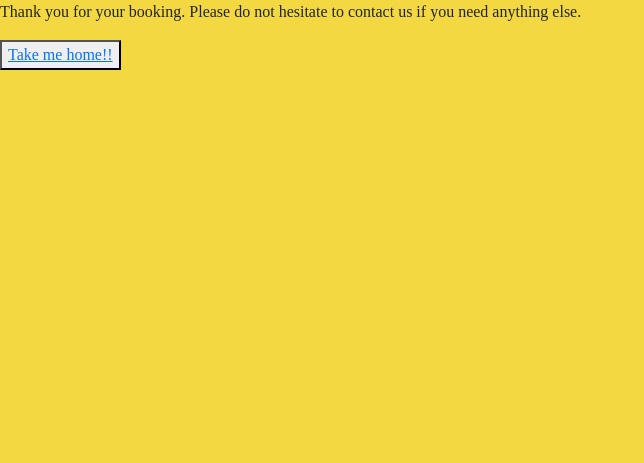
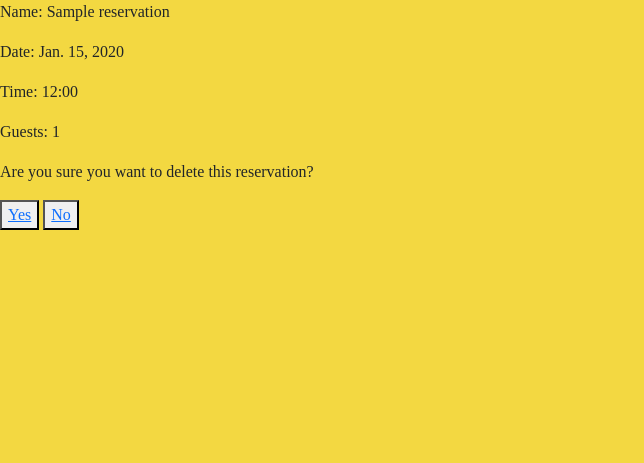
Before and after one commit to ewradcliffe/restaurant-booking-system, a Django app: page /delete/1/ in a window 1280 px wide. Shown: the part 112-575 px from the top of the page, without its empty margins (0-644 px from the left). Run offline with Django 5.2, Linux system fonts and the light colour scheme; a user stored in the database is signed in; tables that the repository leaves empty hold one stand-in row (values such as "Sample post"); data that the repository does not hold is empty; some libraries are stand-ins or nearby versions; some web fonts are replaced.

Commit message:
Add view to confirm user wants to delete reservation.

```diff
--- /dev/null
+++ b/reservations/templates/reservations/delete_reservation.html
@@ -0,0 +1,16 @@
+{% extends "base.html" %}
+{% block content %}
+
+{% if user.is_authenticated %}
+
+<p>Name: {{reservation.reservation_name}}</p>
+<p>Date: {{reservation.reservation_date}}</p>
+<p>Time: {{reservation.reservation_time}}</p>
+<p>Guests: {{reservation.number_of_guests}}</p>
+
+<p>Are you sure you want to delete this reservation?</p>
+<button><a href="../confirmdelete/{{reservation.id}}">Yes</a></button>
+<button><a href="{% url 'reservations-urls' %}">No</a></button>
+{% endif %}
+
+{% endblock %}
--- a/reservations/templates/reservations/edit_reservation.html
+++ b/reservations/templates/reservations/edit_reservation.html
@@ -8,7 +8,7 @@
 <form method="post">
     {% csrf_token %}
     {{ reservation_form.as_p }}
-    <button type=""submit>Submit</button>
+    <button type="submit">Submit</button>
 </form>
 
 
--- a/reservations/urls.py
+++ b/reservations/urls.py
@@ -6,6 +6,7 @@ urlpatterns = [
     path('reservations/', views.ReservationList.as_view(), name='reservations-urls'),
     path('add/', views.add_reservation, name='add-reservation'),
     path('delete/<int:id>/', views.delete_reservation, name='delete-reservation'),
+    path('delete/confirmdelete/<int:id>/', views.confirm_delete_reservation, name='confirm-delete-reservation'),
     path('edit/<int:id>/', views.edit_reservation, name='edit-reservation'),
     #path('edit/updaterecord/<int:id>/', views.update_reservation, name='update-reservation'),
 ]
--- a/reservations/views.py
+++ b/reservations/views.py
@@ -43,17 +43,35 @@ def add_reservation(request):
     )
 
 
+
 def delete_reservation(request, id):
     """
-    Function to delete reservations.
+    Function to check user wants to delete reservation.
+    """
+    reservation = get_object_or_404(Reservation, id=id)
+    context = {
+        'reservation': reservation,
+    }
+
+    return render(
+        request,
+        "reservations/delete_reservation.html",
+        context
+    )
+
+
+def confirm_delete_reservation(request, id):
+    """
+    Function to delete reservation.
     Adapted from https://www.w3schools.com/django/django_delete_members.php
     """
     reservation = Reservation.objects.get(id=id)
     reservation.delete()
     return render(
             request,
-            "reservations/reservation_confirmed.html",
+            "reservations/reservation.html",
         )
+
 
 
 def edit_reservation(request, id):
--- a/restaurant/settings.py
+++ b/restaurant/settings.py
@@ -31,7 +31,7 @@ SECRET_KEY = os.environ.get("SECRET_KEY")
 
 
 # SECURITY WARNING: don't run with debug turned on in production!
-DEBUG = False
+DEBUG = True
 
 
 ALLOWED_HOSTS = ['8000-ewradcliffe-restaurantb-uyo2qqiblkh.ws.codeinstitute-ide.net','.herokuapp.com'
```
